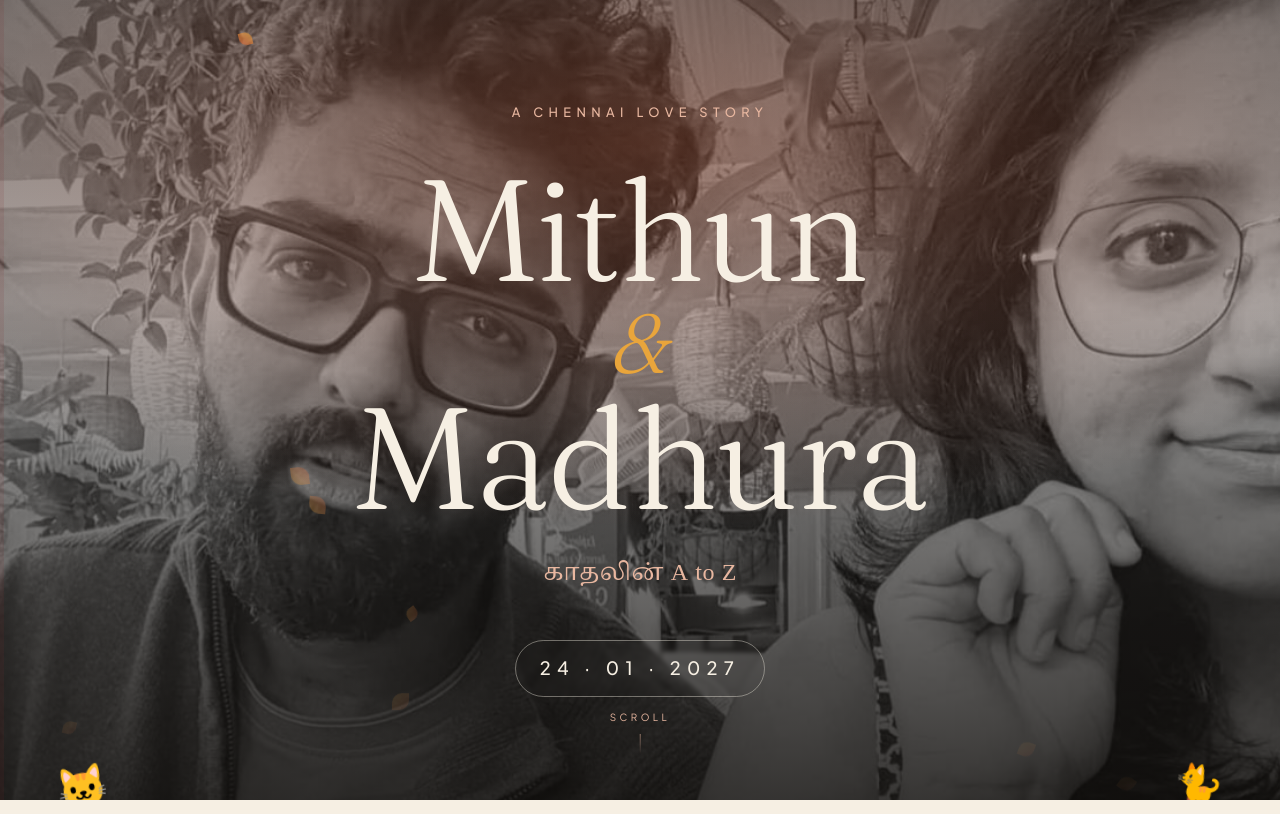
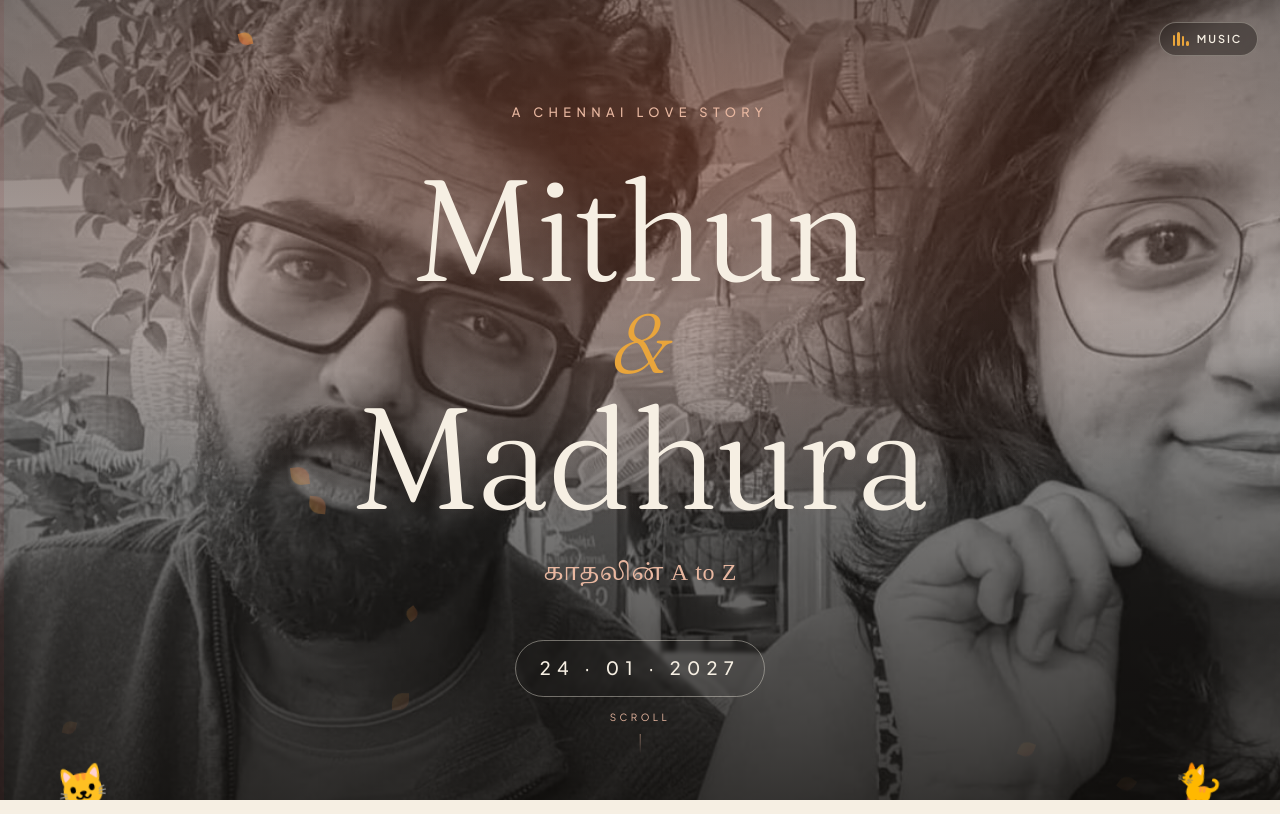
Before and after one commit to mithun9421/atozinvite, a website: page index.html in a window 1280 px wide. Shown: the top 814 px of the page. Drawn offline with nearby package versions, Linux system fonts and the light colour scheme.

Commit message:
feat: looping background music with toggle
Add Twilight on the Riverbank as ambient background audio. Floating top-right
toggle with animated equaliser bars; fades in/out, starts on first interaction
(autoplay-safe), remembers on/off choice in localStorage.

```diff
--- a/assets/css/style.css
+++ b/assets/css/style.css
@@ -105,6 +105,37 @@ h2 {
   display: block; width: 100%; height: 0%;
   background: linear-gradient(var(--marigold), var(--terracotta), var(--maroon));
 }
+
+/* =====================================================================
+   MUSIC TOGGLE
+   ===================================================================== */
+.music-toggle {
+  position: fixed; top: clamp(.8rem, 3vw, 1.4rem); right: clamp(.8rem, 3vw, 1.4rem);
+  z-index: 8; display: inline-flex; align-items: center; gap: .5rem;
+  padding: .55rem .9rem .55rem .8rem; cursor: pointer;
+  background: rgba(20,16,12,.42); color: var(--cream);
+  border: 1px solid rgba(246,239,227,.32); border-radius: 100px;
+  backdrop-filter: blur(8px); -webkit-backdrop-filter: blur(8px);
+  font-family: var(--sans); font-size: .68rem; font-weight: 600;
+  letter-spacing: .18em; text-transform: uppercase;
+  transition: background .2s ease, transform .15s ease, border-color .2s ease;
+}
+.music-toggle:hover { background: rgba(20,16,12,.62); border-color: rgba(246,239,227,.5); }
+.music-toggle:active { transform: scale(.96); }
+.music-toggle__bars { display: inline-flex; align-items: flex-end; gap: 2px; height: 14px; }
+.music-toggle__bars i {
+  width: 2.5px; height: 4px; border-radius: 2px;
+  background: var(--marigold);
+}
+.music-toggle.is-playing .music-toggle__bars i { animation: eq .9s ease-in-out infinite; }
+.music-toggle.is-playing .music-toggle__bars i:nth-child(2) { animation-delay: .15s; }
+.music-toggle.is-playing .music-toggle__bars i:nth-child(3) { animation-delay: .35s; }
+.music-toggle.is-playing .music-toggle__bars i:nth-child(4) { animation-delay: .5s; }
+@keyframes eq { 0%, 100% { height: 4px; } 50% { height: 14px; } }
+.music-toggle:not(.is-playing) .music-toggle__bars i { height: 4px; opacity: .55; }
+.music-toggle__label { line-height: 1; padding-top: 1px; }
+@media (max-width: 420px) { .music-toggle__label { display: none; } .music-toggle { padding: .55rem; } }
+@media (prefers-reduced-motion: reduce) { .music-toggle.is-playing .music-toggle__bars i { animation: none; } }
 
 /* =====================================================================
    COVER
--- a/assets/js/main.js
+++ b/assets/js/main.js
@@ -98,6 +98,62 @@
       URL.revokeObjectURL(url);
     });
   }
+
+  /* ---------- 5b. background music + toggle ---------------------- */
+  (function music() {
+    const audio = document.getElementById("bgm");
+    const btn = document.getElementById("musicToggle");
+    if (!audio || !btn) return;
+    audio.volume = 0.0;
+    const TARGET = 0.42;
+    const KEY = "aoz-music"; // "on" | "off"
+
+    let fadeTimer = null;
+    function fadeTo(target, done) {
+      clearInterval(fadeTimer);
+      fadeTimer = setInterval(() => {
+        const d = target - audio.volume;
+        if (Math.abs(d) < 0.02) { audio.volume = target; clearInterval(fadeTimer); done && done(); }
+        else audio.volume += d * 0.12;
+      }, 40);
+    }
+    function setUI(playing) {
+      btn.classList.toggle("is-playing", playing);
+      btn.setAttribute("aria-pressed", String(playing));
+      btn.setAttribute("aria-label", playing ? "Pause background music" : "Play background music");
+    }
+
+    function play() {
+      audio.play().then(() => {
+        localStorage.setItem(KEY, "on"); setUI(true); fadeTo(TARGET);
+      }).catch(() => setUI(false)); // blocked until a gesture
+    }
+    function pause() {
+      fadeTo(0, () => audio.pause());
+      localStorage.setItem(KEY, "off"); setUI(false);
+    }
+
+    btn.addEventListener("click", () => {
+      if (audio.paused) play(); else pause();
+    });
+
+    // Try to start on first interaction, unless the guest turned it off before.
+    if (localStorage.getItem(KEY) !== "off") {
+      const kick = () => {
+        if (localStorage.getItem(KEY) !== "off" && audio.paused) play();
+        window.removeEventListener("pointerdown", kick);
+        window.removeEventListener("keydown", kick);
+        window.removeEventListener("scroll", kick);
+      };
+      window.addEventListener("pointerdown", kick, { once: true });
+      window.addEventListener("keydown", kick, { once: true });
+      window.addEventListener("scroll", kick, { once: true, passive: true });
+      // best-effort immediate attempt (works if browser allows)
+      play();
+    } else {
+      setUI(false);
+    }
+  })();
 
   /* ---------- 6. progress rail ----------------------------------- */
   const fill = $(".rail__fill");
--- a/index.html
+++ b/index.html
@@ -30,6 +30,14 @@
 
   <!-- progress alphabet rail -->
   <div class="rail" aria-hidden="true"><span class="rail__fill"></span></div>
+
+  <!-- background music + toggle -->
+  <audio id="bgm" src="assets/audio/twilight.mp3" loop preload="auto"></audio>
+  <button class="music-toggle" id="musicToggle" type="button"
+          aria-pressed="false" aria-label="Play background music" title="Music">
+    <span class="music-toggle__bars" aria-hidden="true"><i></i><i></i><i></i><i></i></span>
+    <span class="music-toggle__label">music</span>
+  </button>
 
   <main>
 
```
Also changed, not shown: 1 other file.
